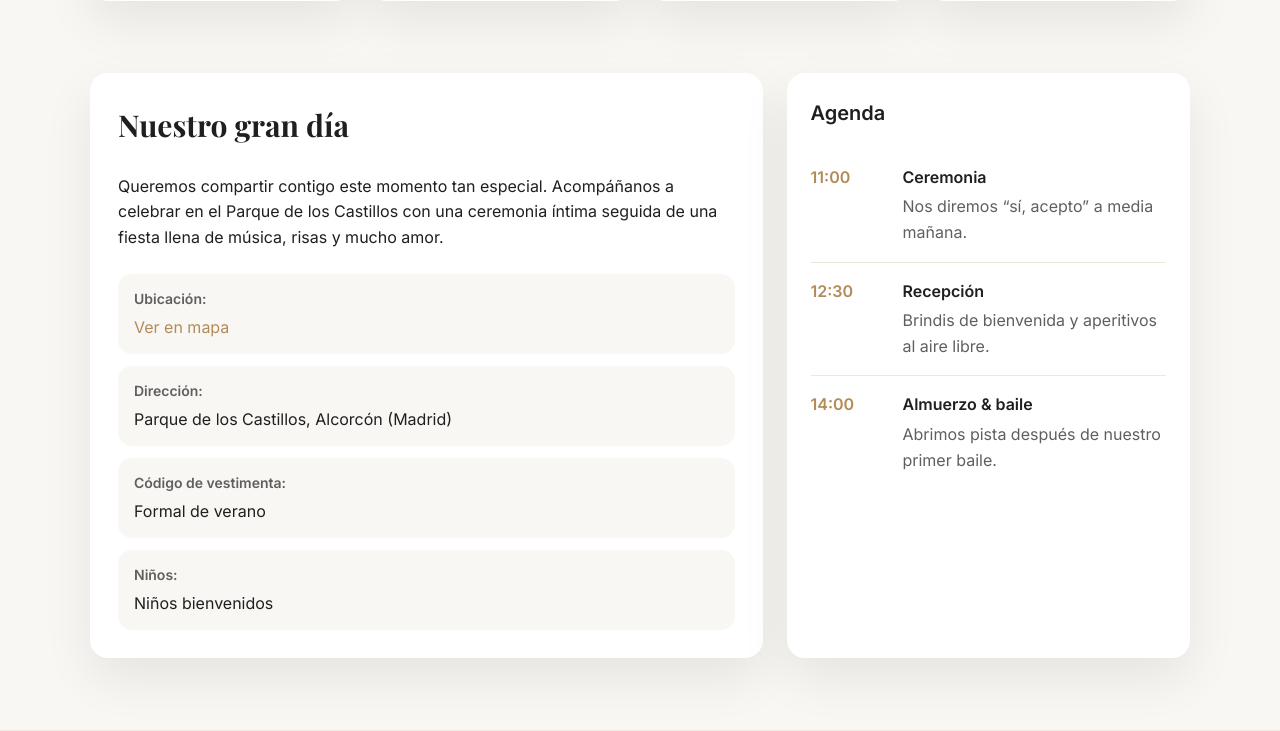
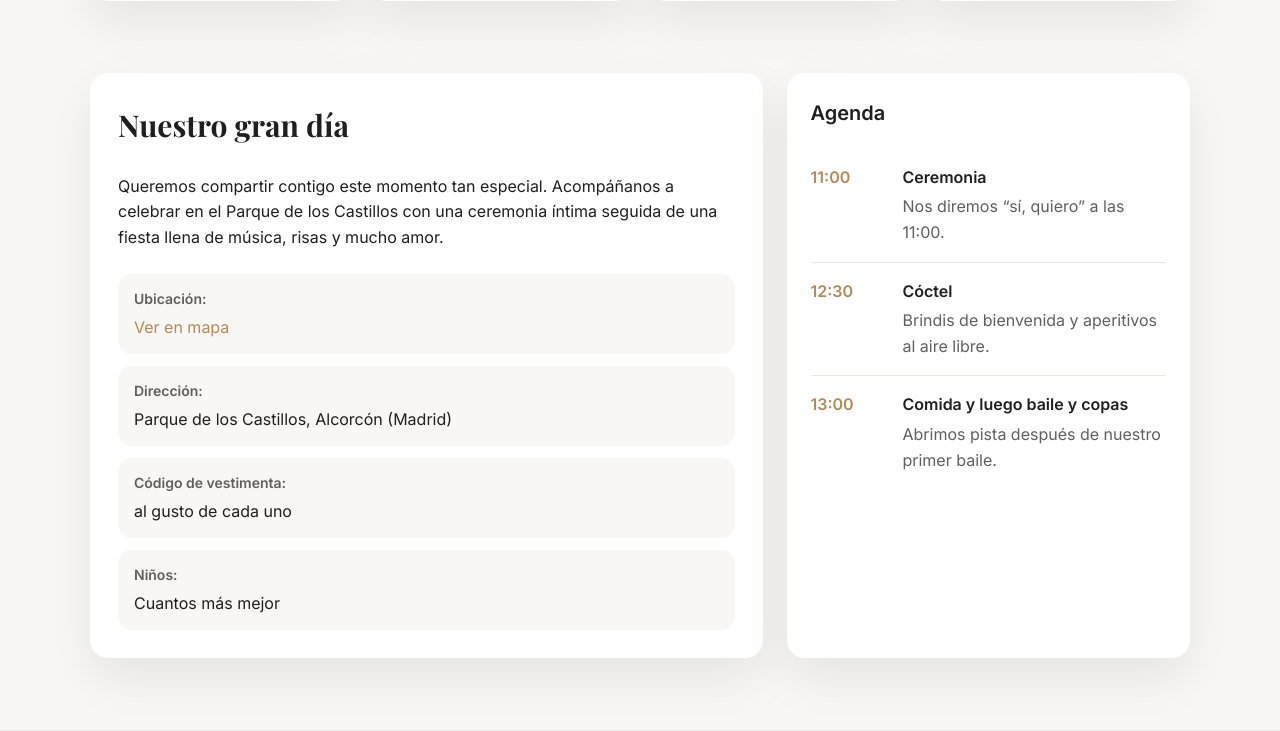
Before and after one commit to admivideo/boda, a PHP site: page / in a window 1280 px wide. Shown: the part 620-1351 px from the top of the page. Run offline with PHP 8.4, Linux system fonts and the light colour scheme.

Commit message:
correccion textos

```diff
--- a/index.php
+++ b/index.php
@@ -52,14 +52,14 @@ $sheetEndpoint = getenv('GOOGLE_APPS_SCRIPT_URL') ?: 'https://script.google.com/
       <div class="detail-card">
         <h2>Nuestro gran día</h2>
         <p id="introText">
-          Queremos compartir contigo este momento tan especial. Acompáñanos a celebrar con una ceremonia íntima
+          Queremos compartir con vosotros este momento tan especial. Acompañadnos a celebrar con una ceremonia íntima
           seguida de una fiesta llena de música, risas y mucho amor.
         </p>
         <ul class="detail-list" id="detailList">
           <li><span>Ubicación:</span> <a id="mapsUrl" target="_blank" rel="noreferrer">Ver en mapa</a></li>
           <li><span>Dirección:</span> <span id="addressText">Parque de los Castillos - Alcorcón (Madrid)</span></li>
-          <li><span>Código de vestimenta:</span> <span id="dressCode">Formal de verano</span></li>
-          <li><span>Niños:</span> <span id="kidsNote">Niños bienvenidos</span></li>
+          <li><span>Código de vestimenta:</span> <span id="dressCode">al gusto de cada uno</span></li>
+          <li><span>Niños:</span> <span id="kidsNote">Cuantos más mejor</span></li>
         </ul>
       </div>
       <div class="timeline">
@@ -68,20 +68,20 @@ $sheetEndpoint = getenv('GOOGLE_APPS_SCRIPT_URL') ?: 'https://script.google.com/
           <div class="time">11:00</div>
           <div class="info">
             <p class="title">Ceremonia</p>
-            <p class="desc">Nos diremos “sí, acepto” a media mañana.</p>
+            <p class="desc">Nos diremos “sí, quiero” a las 11:00.</p>
           </div>
         </div>
         <div class="timeline-item">
           <div class="time">12:30</div>
           <div class="info">
-            <p class="title">Recepción</p>
+            <p class="title">Cóctel</p>
             <p class="desc">Brindis de bienvenida y aperitivos al aire libre.</p>
           </div>
         </div>
         <div class="timeline-item">
-          <div class="time">14:00</div>
+          <div class="time">13:00</div>
           <div class="info">
-            <p class="title">Almuerzo &amp; baile</p>
+            <p class="title">Comida y luego baile y copas</p>
             <p class="desc">Abrimos pista después de nuestro primer baile.</p>
           </div>
         </div>
@@ -115,6 +115,7 @@ $sheetEndpoint = getenv('GOOGLE_APPS_SCRIPT_URL') ?: 'https://script.google.com/
               <option value="2">2</option>
               <option value="3">3</option>
               <option value="4">4</option>
+			  <option value="5">5</option>
             </select>
           </div>
           <div class="field">
--- a/main.js
+++ b/main.js
@@ -4,11 +4,11 @@ const eventConfig = {
   venue: 'Parque de los Castillos',
   address: 'Parque de los Castillos, Alcorcón (Madrid)',
   mapsUrl: 'https://www.google.com/maps/search/?api=1&query=Parque+de+los+Castillos+Alcorc%C3%B3n',
-  dressCode: 'Formal de verano',
-  kidsNote: 'Niños bienvenidos',
+  dressCode: 'al gusto de cada uno',
+  kidsNote: 'Cuantos más mejor',
   introText:
     'Queremos compartir contigo este momento tan especial. Acompáñanos a celebrar en el Parque de los Castillos con una ceremonia íntima seguida de una fiesta llena de música, risas y mucho amor.',
-  hostPhone: '+34900111222',
+  hostPhone: '+34616339117',
 };
 
 const qs = new URLSearchParams(window.location.search);
@@ -63,7 +63,7 @@ function updateStaticText() {
     greetingEl.textContent = `Hola ${guestFromQuery}${companionsText}, no podemos esperar para verte.`;
     nameInput.value = guestFromQuery;
   } else {
-    greetingEl.textContent = 'Nos hará mucha ilusión contar contigo.';
+    greetingEl.textContent = 'Nos hará mucha ilusión contar con vosotros.';
   }
 
   if (totalFromLink > 0 && personalizedInfo) {
```
